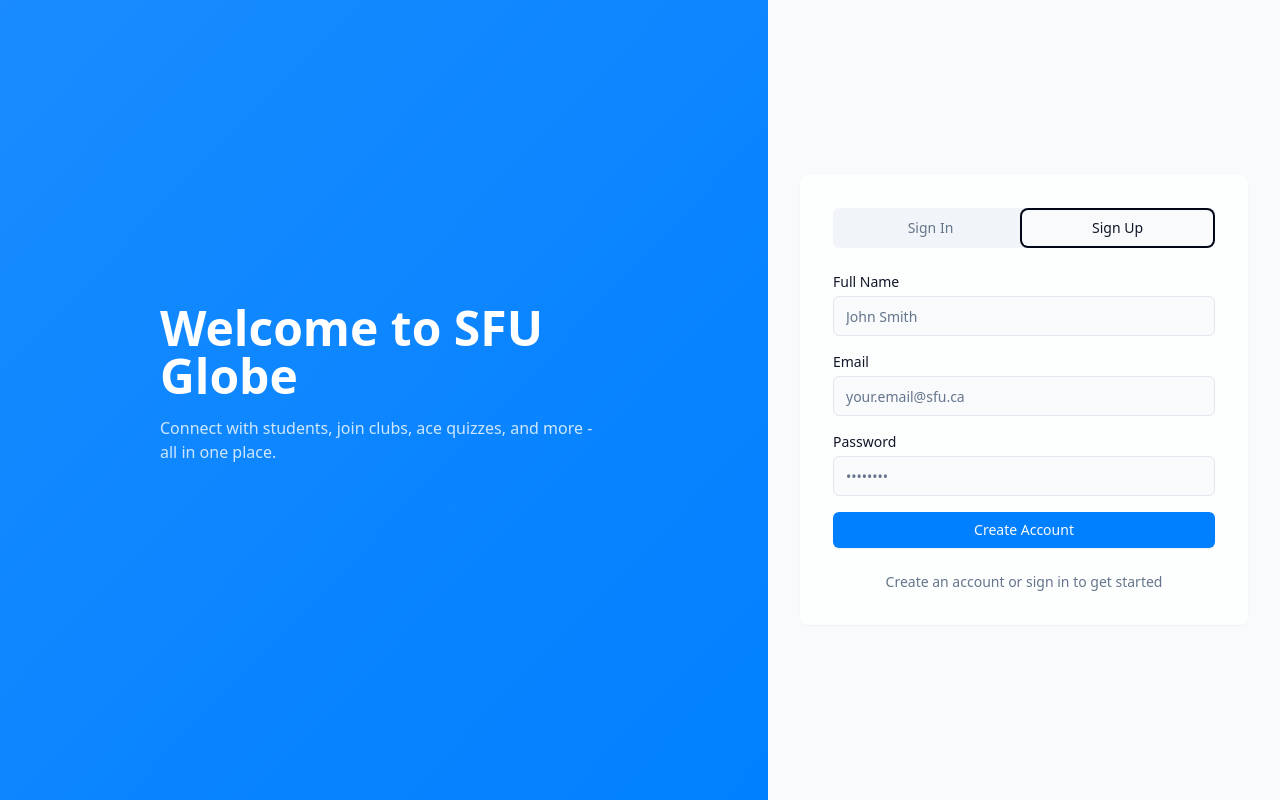
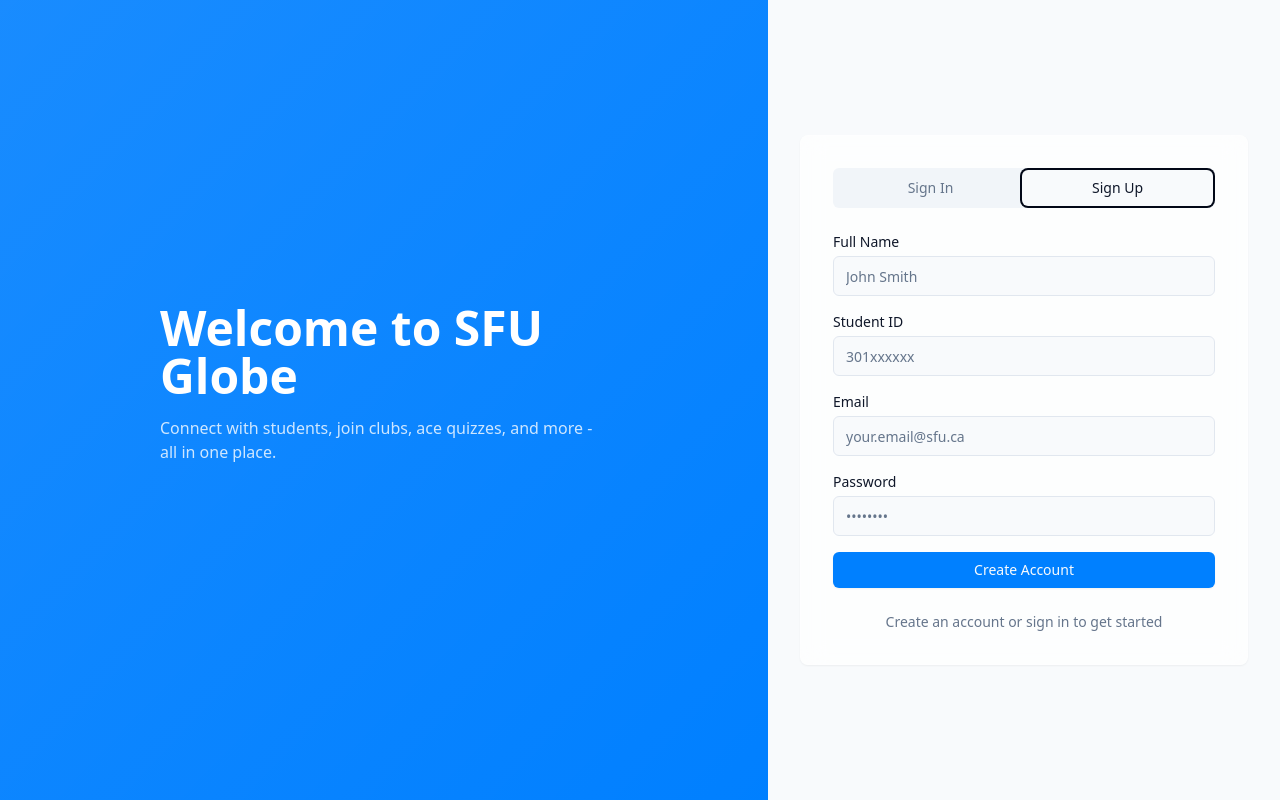
Before and after one commit to Elimanated/sfuglobe-connect, a React (Vite) app: page / in a window 1280 px wide. Both pictures are taken after a click on the tab "Sign Up". Built offline with nearby package versions, Linux system fonts and the light colour scheme.

Commit message:
Add student ID input to login form
Add student ID input field to the login form in the LandingPage component to enable searching and chatting with students.

```diff
--- a/src/context/AuthContext.tsx
+++ b/src/context/AuthContext.tsx
@@ -22,7 +22,7 @@ interface AuthContextType {
   session: Session | null;
   loading: boolean;
   login: (email: string, password: string) => Promise<void>;
-  signup: (email: string, password: string, name: string) => Promise<void>;
+  signup: (email: string, password: string, name: string, studentId?: string) => Promise<void>;
   logout: () => void;
   updateProfile: (data: Partial<Profile>) => Promise<void>;
   isAuthenticated: boolean;
@@ -148,7 +148,7 @@ export const AuthProvider: React.FC<{ children: React.ReactNode }> = ({ children
     }
   };
 
-  const signup = async (email: string, password: string, name: string) => {
+  const signup = async (email: string, password: string, name: string, studentId?: string) => {
     try {
       setLoading(true);
       const { error } = await supabase.auth.signUp({
@@ -157,6 +157,7 @@ export const AuthProvider: React.FC<{ children: React.ReactNode }> = ({ children
         options: {
           data: {
             name,
+            student_id: studentId,
           },
         },
       });
@@ -199,6 +200,7 @@ export const AuthProvider: React.FC<{ children: React.ReactNode }> = ({ children
         bio: data.bio,
         program: data.program,
         year: data.year,
+        student_id: data.studentId,
         updated_at: new Date().toISOString(),
       };
 
--- a/src/pages/LandingPage.tsx
+++ b/src/pages/LandingPage.tsx
@@ -10,6 +10,7 @@ const LandingPage = () => {
   const [email, setEmail] = useState('');
   const [password, setPassword] = useState('');
   const [name, setName] = useState('');
+  const [studentId, setStudentId] = useState('');
   const [isLoading, setIsLoading] = useState(false);
   const { login, signup } = useAuth();
   const navigate = useNavigate();
@@ -30,7 +31,7 @@ const LandingPage = () => {
     e.preventDefault();
     setIsLoading(true);
     try {
-      await signup(email, password, name);
+      await signup(email, password, name, studentId);
       setActiveTab("login");
     } catch (error) {
       console.error('Signup error:', error);
@@ -121,6 +122,20 @@ const LandingPage = () => {
                 </div>
 
                 <div>
+                  <label htmlFor="student-id" className="block text-sm font-medium mb-1">
+                    Student ID
+                  </label>
+                  <Input
+                    id="student-id"
+                    type="text"
+                    value={studentId}
+                    onChange={(e) => setStudentId(e.target.value)}
+                    placeholder="301xxxxxx"
+                    required
+                  />
+                </div>
+
+                <div>
                   <label htmlFor="signup-email" className="block text-sm font-medium mb-1">
                     Email
                   </label>
```
